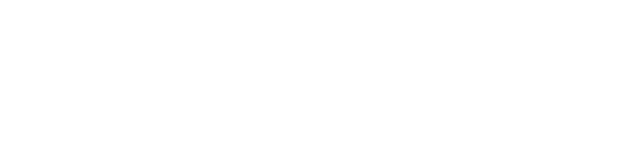
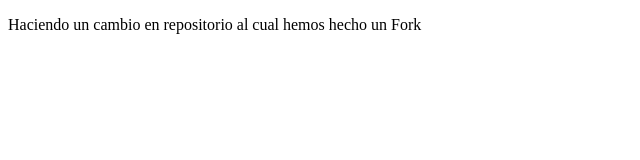
Before and after one commit to Akalucia3777/TareasDespliegue, a plain HTML site: page index.html in a window 1280 px wide. Shown: the whole page, without its empty margins (0-640 px from the left). Drawn offline with Linux system fonts and the light colour scheme.

Commit message:
Cambio realizado en repositorio Fork

```diff
--- a/index.html
+++ b/index.html
@@ -7,6 +7,6 @@
     <title>Document</title>
 </head>
 <body>
-
+    <p>Haciendo un cambio en repositorio al cual hemos hecho un Fork</p>
 </body>
 </html>
```
